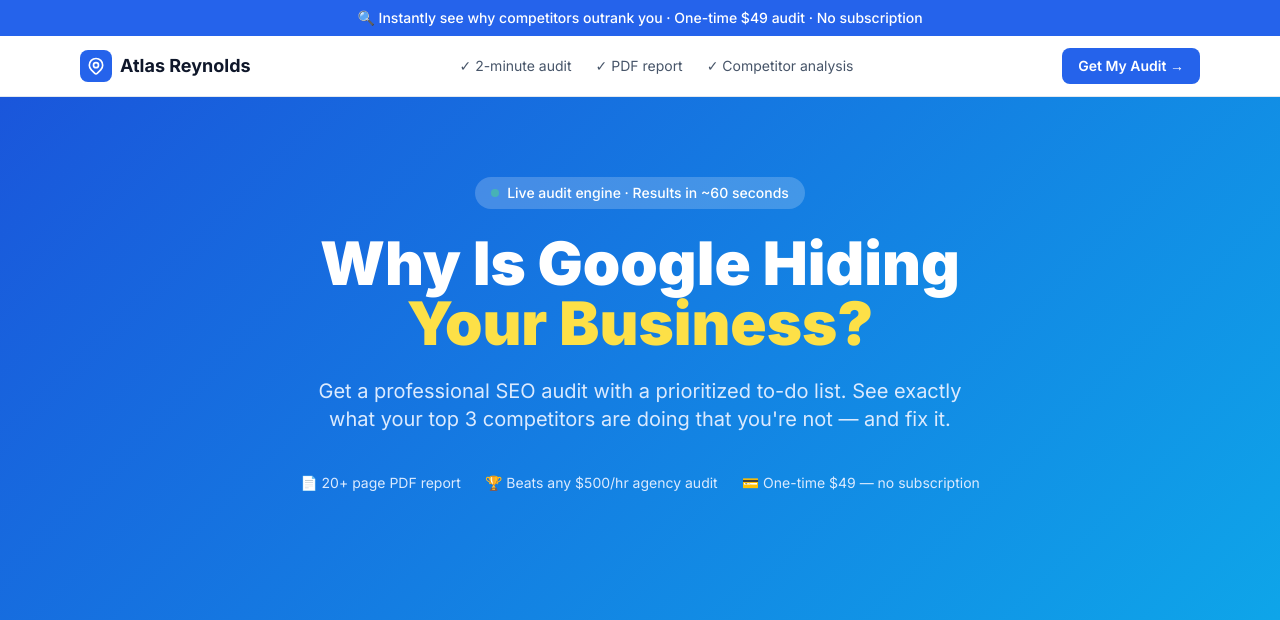
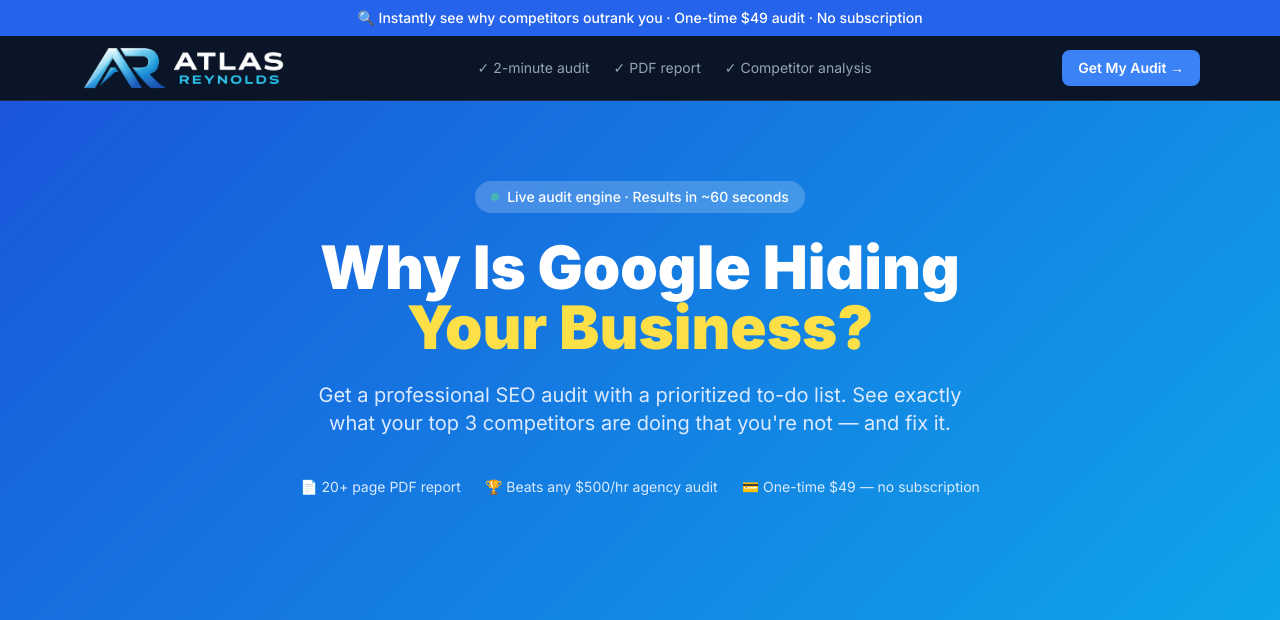
Before and after one commit to atlasreynolds/seo-auditor, a Flask app: page / in a window 1280 px wide. Shown: the top 620 px of the page. Run offline with Flask 3, Linux system fonts and the light colour scheme; some libraries are stand-ins or nearby versions.

Commit message:
Add Atlas Reynolds logo and favicon across all pages
- Process atlasreynoldslogo.png: remove navy background → transparent logo.png
- Crop AR monogram icon → favicon.ico (16–256px sizes) + apple-touch-icon.png
- Replace placeholder SVG + text nav/footer with actual logo image on all pages
- Change nav and footer backgrounds to brand navy #0a1627 to match logo

Co-Authored-By: Claude Sonnet 4.6 <noreply@anthropic.com>

```diff
--- a/templates/index.html
+++ b/templates/index.html
@@ -5,6 +5,8 @@
   <meta name="viewport" content="width=device-width, initial-scale=1.0" />
   <title>Atlas Reynolds — See Why Google Is Hiding Your Business</title>
   <meta name="description" content="Get a professional local SEO audit in 60 seconds. Find out exactly why competitors outrank you on Google Maps and get a step-by-step fix list." />
+  <link rel="icon" type="image/x-icon" href="/static/favicon.ico" />
+  <link rel="apple-touch-icon" href="/static/apple-touch-icon.png" />
   <script src="https://cdn.tailwindcss.com"></script>
   <script src="https://js.stripe.com/v3/"></script>
   <link rel="preconnect" href="https://fonts.googleapis.com" />
@@ -31,23 +33,15 @@
 </div>
 
 <!-- ── Navigation ────────────────────────────────────────────────────── -->
-<nav class="bg-white border-b border-slate-200 sticky top-0 z-50">
-  <div class="max-w-6xl mx-auto px-4 py-3 flex items-center justify-between">
-    <div class="flex items-center gap-2">
-      <div class="w-8 h-8 bg-blue-600 rounded-lg flex items-center justify-center">
-        <svg class="w-5 h-5 text-white" fill="none" viewBox="0 0 24 24" stroke="currentColor">
-          <path stroke-linecap="round" stroke-linejoin="round" stroke-width="2" d="M17.657 16.657L13.414 20.9a1.998 1.998 0 01-2.827 0l-4.244-4.243a8 8 0 1111.314 0z"/>
-          <path stroke-linecap="round" stroke-linejoin="round" stroke-width="2" d="M15 11a3 3 0 11-6 0 3 3 0 016 0z"/>
-        </svg>
-      </div>
-      <span class="font-bold text-lg text-slate-900">Atlas Reynolds</span>
-    </div>
-    <div class="hidden md:flex items-center gap-6 text-sm text-slate-600">
+<nav class="sticky top-0 z-50 border-b border-white/10" style="background:#0a1627;">
+  <div class="max-w-6xl mx-auto px-4 py-2 flex items-center justify-between">
+    <a href="/"><img src="/static/logo.png" alt="Atlas Reynolds" class="h-12 w-auto" /></a>
+    <div class="hidden md:flex items-center gap-6 text-sm text-slate-400">
       <span>✓ 2-minute audit</span>
       <span>✓ PDF report</span>
       <span>✓ Competitor analysis</span>
     </div>
-    <a href="#audit-form" class="bg-blue-600 text-white text-sm px-4 py-2 rounded-lg font-semibold hover:bg-blue-700 transition">Get My Audit →</a>
+    <a href="#audit-form" class="bg-blue-500 text-white text-sm px-4 py-2 rounded-lg font-semibold hover:bg-blue-400 transition">Get My Audit →</a>
   </div>
 </nav>
 
@@ -440,14 +434,9 @@
 </section>
 
 <!-- ── Footer ────────────────────────────────────────────────────────── -->
-<footer class="bg-slate-900 text-slate-400 py-10 px-4 text-center text-sm">
-  <div class="flex items-center justify-center gap-2 mb-3">
-    <div class="w-6 h-6 bg-blue-600 rounded flex items-center justify-center">
-      <svg class="w-4 h-4 text-white" fill="none" viewBox="0 0 24 24" stroke="currentColor">
-        <path stroke-linecap="round" stroke-linejoin="round" stroke-width="2" d="M17.657 16.657L13.414 20.9a1.998 1.998 0 01-2.827 0l-4.244-4.243a8 8 0 1111.314 0z"/>
-      </svg>
-    </div>
-    <span class="text-white font-bold">Atlas Reynolds</span>
+<footer class="text-slate-400 py-10 px-4 text-center text-sm" style="background:#0a1627;">
+  <div class="flex items-center justify-center mb-3">
+    <img src="/static/logo.png" alt="Atlas Reynolds" class="h-10 w-auto" />
   </div>
   <p>© 2025 Atlas Reynolds · <a href="/privacy" class="hover:text-white">Privacy</a> · <a href="/terms" class="hover:text-white">Terms</a> · <a href="mailto:support@atlasreynolds.com" class="hover:text-white">Contact</a></p>
 </footer>
```
Also changed, not shown: templates/privacy.html (+8 -18 lines), templates/terms.html (+8 -18 lines), static/apple-touch-icon.png (added), static/favicon.ico (added), static/icon-512.png (added), static/logo.png (added).
